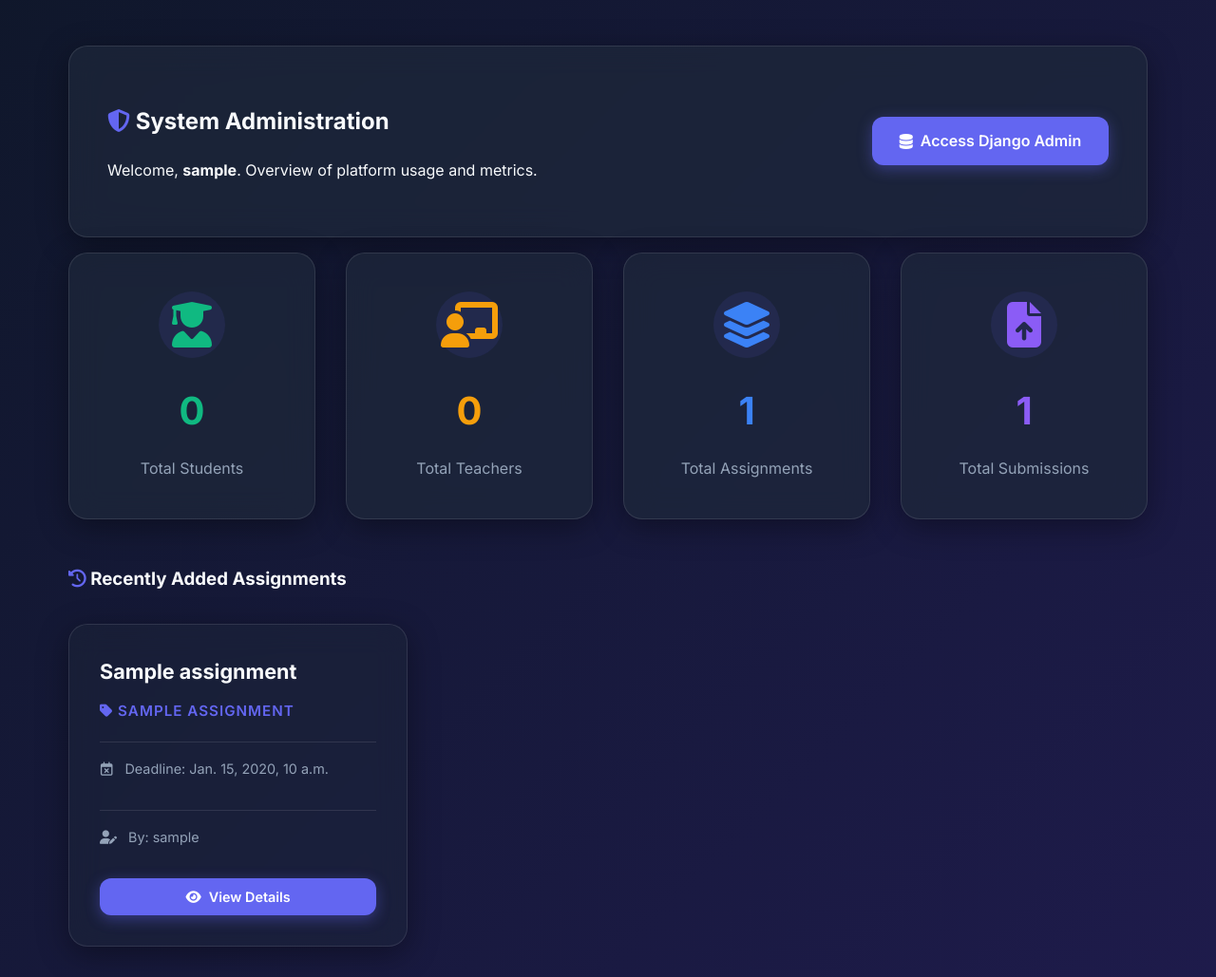
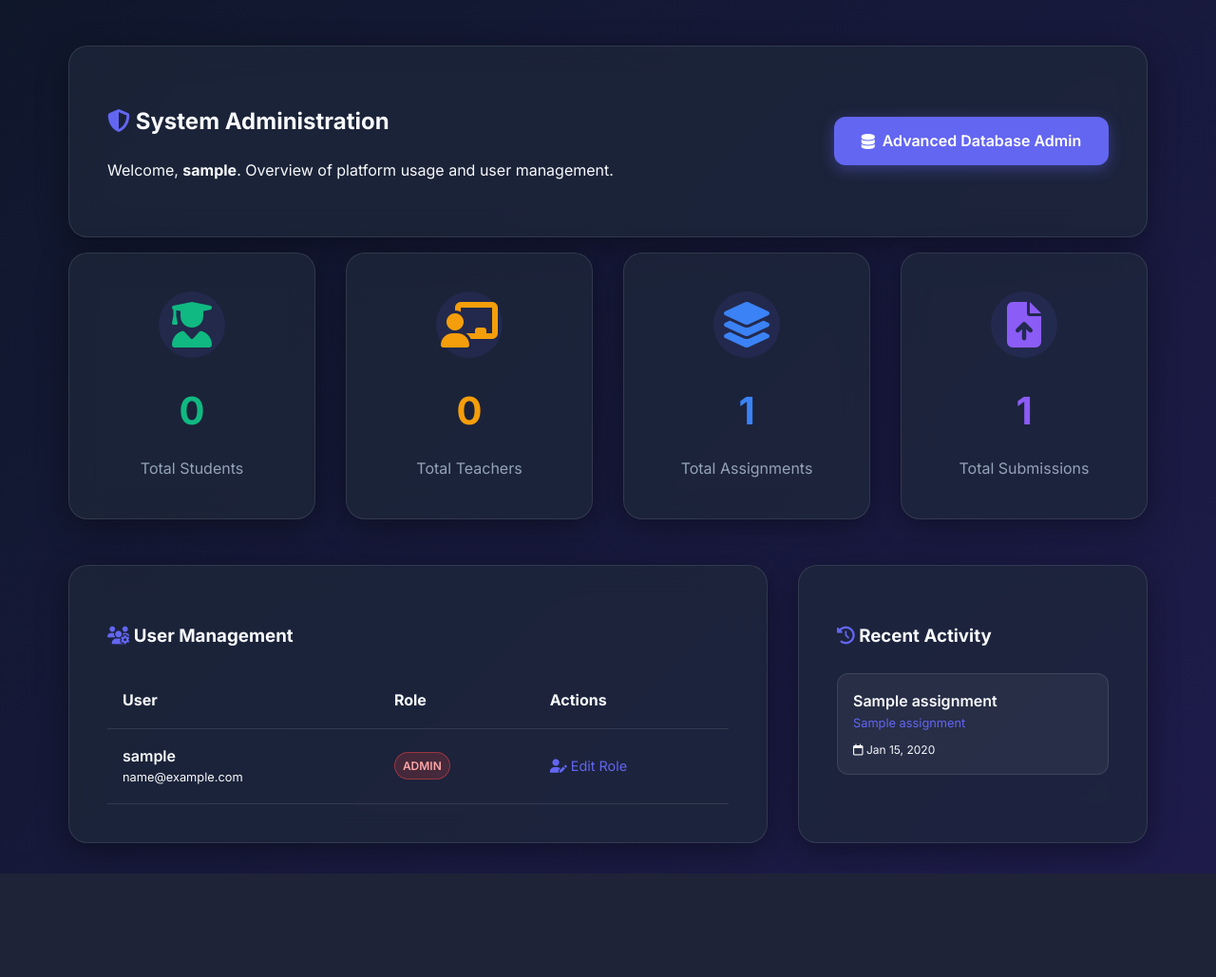
Before and after one commit to subinjoseph002-byte/assignment-system, a Django app: page /dashboard/admin/ in a window 1280 px wide. Shown: the part 73-1102 px from the top of the page at 95% size. After the commit the page ends 993 px from the top, so only its background shows below. Run offline with Django 4.2, Linux system fonts and the light colour scheme; a user stored in the database is signed in; tables that the repository leaves empty hold one stand-in row (values such as "Sample post"); data that the repository does not hold is empty.

Commit message:
Enhance Admin Dashboard with User Management UI

```diff
--- a/core/views.py
+++ b/core/views.py
@@ -47,12 +47,14 @@ def dashboard_view(request):
 @login_required
 @role_required('admin')
 def admin_dashboard(request):
+    users = User.objects.all().order_by('-date_joined')
     context = {
         'total_teachers': User.objects.filter(role='teacher').count(),
         'total_students': User.objects.filter(role='student').count(),
         'total_assignments': Assignment.objects.count(),
         'total_submissions': Submission.objects.count(),
-        'recent_assignments': Assignment.objects.order_by('-created_at')[:5]
+        'recent_assignments': Assignment.objects.order_by('-created_at')[:5],
+        'users': users
     }
     return render(request, 'dashboards/admin.html', context)
 
--- a/templates/dashboards/admin.html
+++ b/templates/dashboards/admin.html
@@ -6,9 +6,9 @@
 <div class="glass-card mb-4 flex-responsive">
     <div>
         <h2><i class="fa-solid fa-shield-halved" style="color: var(--primary-color);"></i> System Administration</h2>
-        <p>Welcome, <strong>{{ user.username }}</strong>. Overview of platform usage and metrics.</p>
+        <p>Welcome, <strong>{{ user.username }}</strong>. Overview of platform usage and user management.</p>
     </div>
-    <a href="/admin/" class="btn-primary" target="_blank" style="width:auto; background-color: #6366f1;"><i class="fa-solid fa-database"></i> Access Django Admin</a>
+    <a href="/admin/" class="btn-primary" target="_blank" style="width:auto; background-color: #6366f1;"><i class="fa-solid fa-database"></i> Advanced Database Admin</a>
 </div>
 
 <!-- Statistics Grid -->
@@ -35,31 +35,59 @@
     </div>
 </div>
 
-<!-- Recent Assignments List -->
-<h3><i class="fa-solid fa-clock-rotate-left" style="color: var(--primary-color);"></i> Recently Added Assignments</h3>
-<div class="dashboard-grid">
-    {% for assignment in recent_assignments %}
-    <div class="glass-card assignment-card">
-        <div>
-            <h4>{{ assignment.title }}</h4>
-            <div class="subject"><i class="fa-solid fa-tag"></i> {{ assignment.subject }}</div>
-            <div class="assignment-meta">
-                <i class="fa-regular fa-calendar-xmark"></i> Deadline: {{ assignment.deadline }}
-            </div>
-            <div class="assignment-meta">
-                <i class="fa-solid fa-user-pen"></i> By: {{ assignment.created_by.username }}
-            </div>
-        </div>
-        <div class="card-actions">
-            <a href="{% url 'assignment_detail' assignment.id %}" class="btn-primary w-full"><i class="fa-solid fa-eye"></i> View Details</a>
+<div style="display: grid; grid-template-columns: 2fr 1fr; gap: 2rem;">
+    <!-- User Management Section -->
+    <div class="glass-card">
+        <h3><i class="fa-solid fa-users-gear" style="color: var(--primary-color);"></i> User Management</h3>
+        <div style="overflow-x: auto; margin-top: 1.5rem;">
+            <table style="width: 100%; border-collapse: collapse; text-align: left;">
+                <thead>
+                    <tr style="border-bottom: 1px solid var(--surface-border); color: var(--text-muted);">
+                        <th style="padding: 1rem;">User</th>
+                        <th style="padding: 1rem;">Role</th>
+                        <th style="padding: 1rem;">Actions</th>
+                    </tr>
+                </thead>
+                <tbody>
+                    {% for u in users %}
+                    <tr style="border-bottom: 1px solid var(--surface-border);">
+                        <td style="padding: 1rem;">
+                            <div style="font-weight: 600;">{{ u.username }}</div>
+                            <div style="font-size: 0.8rem; color: var(--text-muted);">{{ u.email }}</div>
+                        </td>
+                        <td style="padding: 1rem;">
+                            <span class="badge {% if u.role == 'admin' %}badge-danger{% elif u.role == 'teacher' %}badge-warning{% else %}badge-success{% endif %}">
+                                {{ u.role|upper }}
+                            </span>
+                        </td>
+                        <td style="padding: 1rem;">
+                            <a href="/admin/core/user/{{ u.id }}/change/" target="_blank" style="color: var(--primary-color); font-size: 0.9rem;">
+                                <i class="fa-solid fa-user-pen"></i> Edit Role
+                            </a>
+                        </td>
+                    </tr>
+                    {% endfor %}
+                </tbody>
+            </table>
         </div>
     </div>
-    {% empty %}
-    <div class="glass-card" style="grid-column: 1 / -1; text-align: center; padding: 3rem;">
-        <i class="fa-solid fa-folder-open stat-icon" style="color: var(--text-secondary);"></i>
-        <h3>No Activity Yet</h3>
-        <p class="text-muted">No assignments have been created in the system yet.</p>
+
+    <!-- Recent Assignments -->
+    <div class="glass-card">
+        <h3><i class="fa-solid fa-clock-rotate-left" style="color: var(--primary-color);"></i> Recent Activity</h3>
+        <div style="margin-top: 1.5rem; display: flex; flex-direction: column; gap: 1rem;">
+            {% for assignment in recent_assignments %}
+            <div style="padding: 1rem; background: rgba(255,255,255,0.05); border-radius: 12px; border: 1px solid var(--surface-border);">
+                <div style="font-weight: 600;">{{ assignment.title }}</div>
+                <div style="font-size: 0.8rem; color: var(--primary-color);">{{ assignment.subject }}</div>
+                <div style="font-size: 0.75rem; color: var(--text-muted); margin-top: 0.5rem;">
+                    <i class="fa-regular fa-calendar"></i> {{ assignment.deadline|date:"M d, Y" }}
+                </div>
+            </div>
+            {% empty %}
+            <p class="text-muted">No recent assignments.</p>
+            {% endfor %}
+        </div>
     </div>
-    {% endfor %}
 </div>
 {% endblock %}
```
